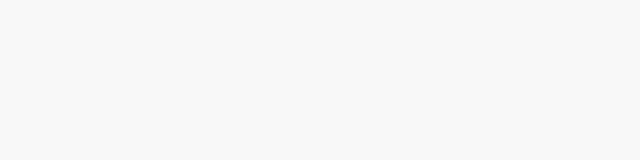
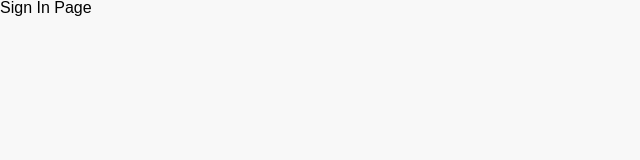
Before and after one commit to seacrab808/draw-a-day, a React (Vite) app: page /auth/signIn in a window 1280 px wide. Before the commit this address had no page. Shown: the top 160 px of the page, without its empty margins (0-640 px from the left). Built offline with nearby package versions, Linux system fonts and the light colour scheme; a web font is replaced by a local one.

Commit message:
page routing

```diff
--- a/src/App.jsx
+++ b/src/App.jsx
@@ -1,11 +1,22 @@
 import { BrowserRouter, Routes, Route } from "react-router-dom";
 import HomePage from "./pages/Home/HomePage";
+import LandingPage from "./pages/Landing/LandingPage";
+import DashBoard from './components/layout/DashBoard/DashBoard';
+import LoginPage from './pages/Login/LoginPage';
+import SignInPage from './pages/SignIn/SignInPage';
 
 function App() {
   return (
     <BrowserRouter>
       <Routes>
-        <Route path="/" element={<HomePage />} />
+        <Route element={<DashBoard />}>
+          <Route index element={<LandingPage />} />
+          <Route path="auth">
+            <Route path="login" element={<LoginPage />} />
+            <Route path="signIn" element={<SignInPage />} />
+          </Route>
+          <Route path="/home" element={<HomePage />} />
+        </Route>
       </Routes>
     </BrowserRouter>
   );
--- /dev/null
+++ b/src/components/Landing/Landing.jsx
@@ -0,0 +1,9 @@
+import React from 'react'
+
+export default function Landing() {
+  return (
+    <div>
+      Landing
+    </div>
+  )
+}
--- a/src/components/Landing/Langing.jsx
+++ b/src/components/Login/Login.jsx
@@ -1,9 +1,9 @@
 import React from 'react'
 
-export default function Langing() {
+export default function Login() {
   return (
     <div>
-      landing page
+      Login Page
     </div>
   )
 }
--- /dev/null
+++ b/src/components/SignIn/SignIn.jsx
@@ -0,0 +1,9 @@
+import React from 'react'
+
+export default function SignIn() {
+  return (
+    <div>
+      Sign In Page
+    </div>
+  )
+}
--- /dev/null
+++ b/src/pages/Landing/LandingPage.jsx
@@ -0,0 +1,10 @@
+import React from 'react'
+import Landing from '../../components/Landing/Landing'
+
+export default function LandingPage() {
+  return (
+    <div>
+      <Landing />
+    </div>
+  )
+}
--- /dev/null
+++ b/src/pages/Login/LoginPage.jsx
@@ -0,0 +1,10 @@
+import React from 'react'
+import Login from '../../components/Login/Login'
+
+export default function LoginPage() {
+  return (
+    <div>
+      <Login />
+    </div>
+  )
+}
--- /dev/null
+++ b/src/pages/SignIn/SignInPage.jsx
@@ -0,0 +1,10 @@
+import React from 'react'
+import SignIn from '../../components/SignIn/SignIn'
+
+export default function SignInPage() {
+  return (
+    <div>
+      <SignIn />
+    </div>
+  )
+}
```
